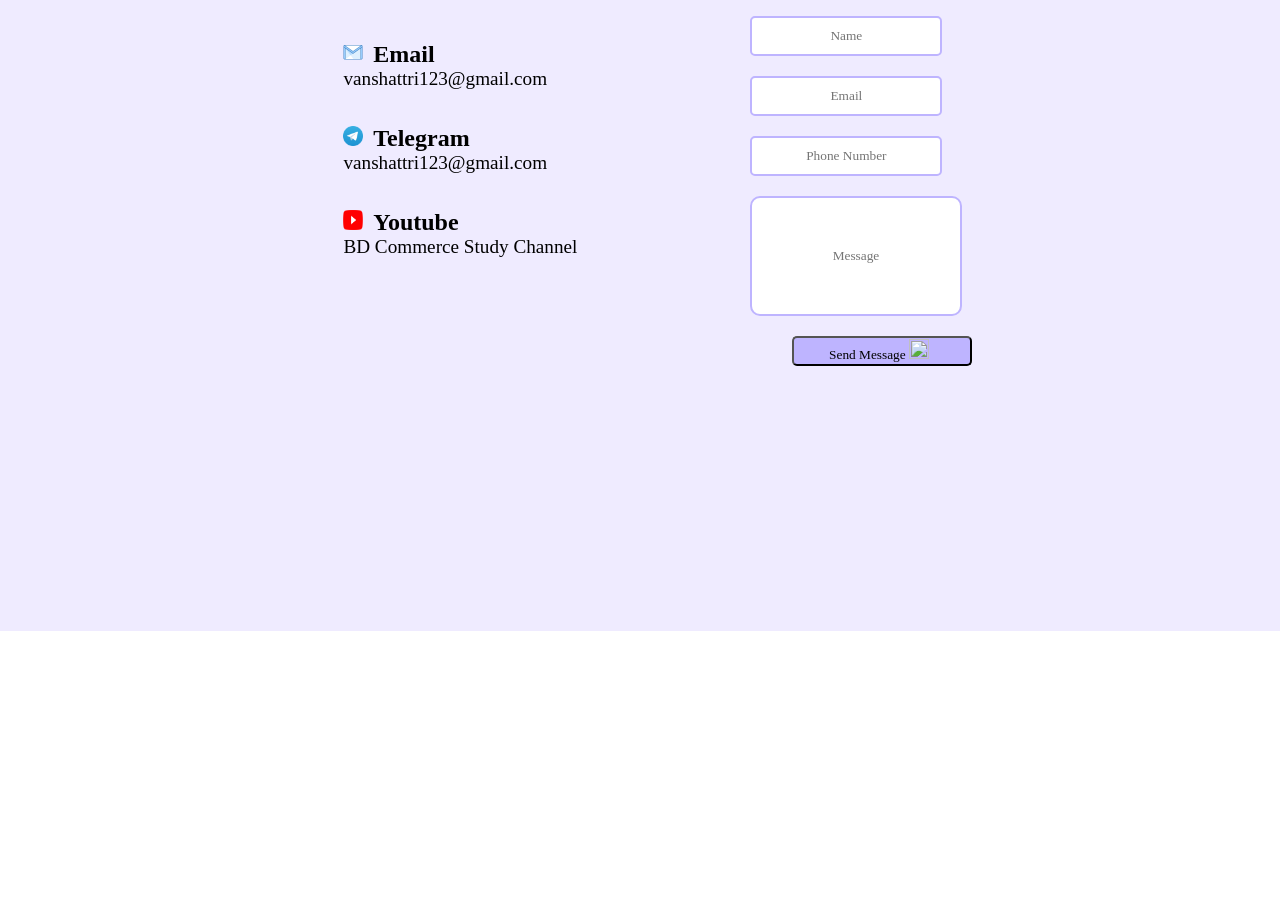
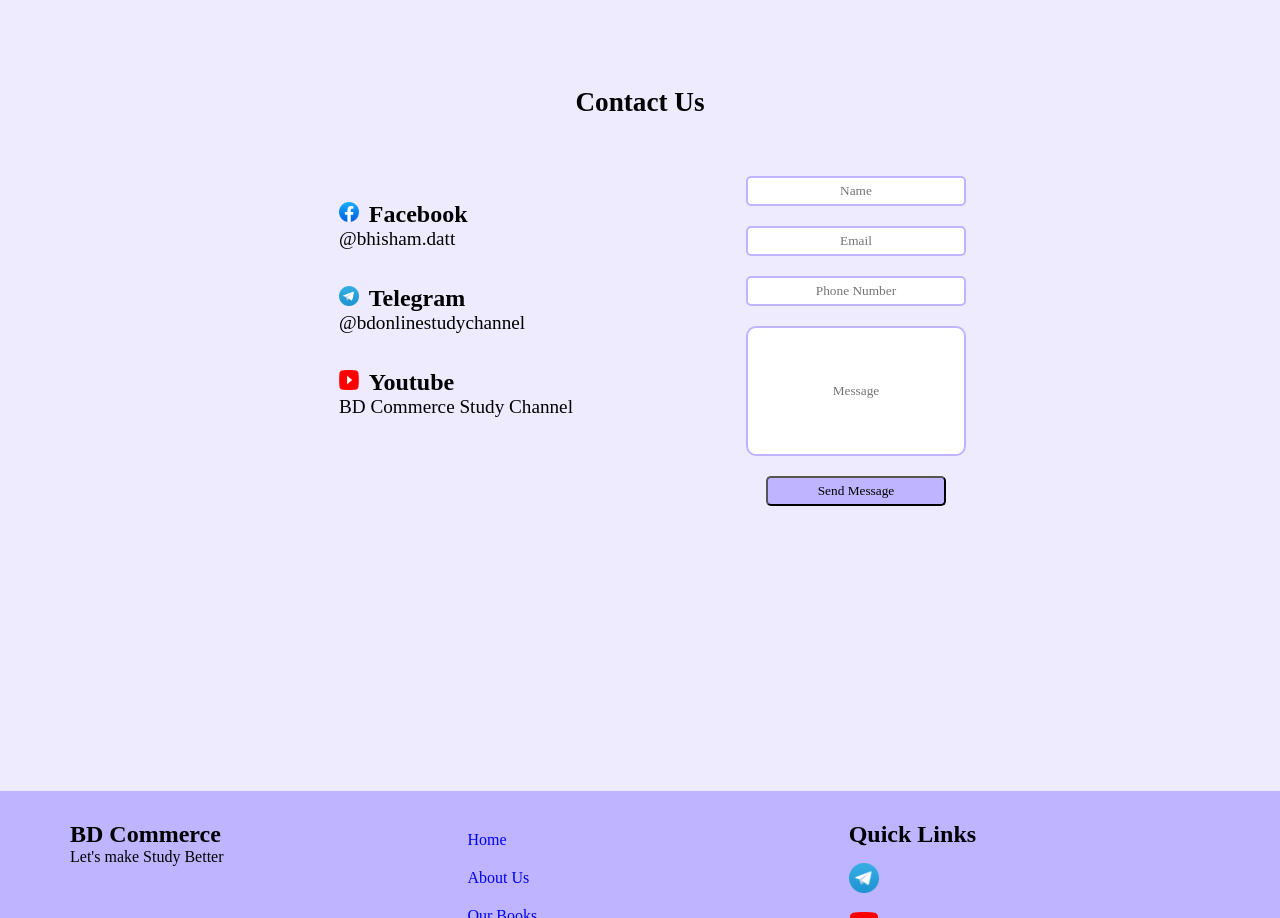
Before and after one commit to vansh-attri/Educational-Website, a plain HTML site: page index.html in a window 1280 px wide. Shown: the part 3380-4298 px from the top of the page. Before the commit the page ends 4011 px from the top, so only its background shows below. Drawn offline with nearby package versions, Linux system fonts and the light colour scheme.

Commit message:
added footer

```diff
--- a/index.html
+++ b/index.html
@@ -20,7 +20,7 @@
                 <li class="list_item"><a href="#About">About Us</a></li>
                 <li class="list_item"><a href="#books">Our Books</a></li>
                 <li class="list_item"><a href="#courses">Our Youtube Courses</a></li>
-                <li class="list_item"><a href="#">Contact Us</a></li>
+                <li class="list_item"><a href="#contact">Contact Us</a></li>
             </ul>
         </nav>
     </header>
@@ -79,7 +79,7 @@
                             target="_blank">Shop Now</a>
                     </button>
                 </li>
-                <li><img src="Images/book2.png" alt=""><br><span>Book 2</span><br>A physical book highly recommended for
+                <li><img src="Images/book2.jpg" alt=""><br><span>Book 2</span><br>A physical book highly recommended for
                     KVS, <br> NVS,
                     DSSSB, Haryana, UP, Rajasthan <br> and Other PGT Recruitment Exams <br>
                     <button>
@@ -139,20 +139,20 @@
         <div class="container">
             <div class="left">
                 <ul>
-                    <li>
-                        <img src="Images/logo1.png" alt="">
-                        <span>Email</span> <br>
-                        vanshattri123@gmail.com
+                    <li><a href="http://facebook.com/bhisham.datt" target="_blank">
+                        <img src="Images/logo5.webp" alt="">
+                        <span>Facebook</span> <br>
+                        @bhisham.datt</a>
                     </li>
-                    <li>
-                        <img src="Images/logo2.webp" alt="">
+                    <li><a href="http://t.me/bdonlinestudychannel" target="_blank">
+                    <img src="Images/logo2.webp" alt="">
                         <span>Telegram</span> <br>
-                        vanshattri123@gmail.com
+                            @bdonlinestudychannel</a>
                     </li>
-                    <li>
+                    <li><a href="https://www.youtube.com/@BhishamDatt" target="_blank">
                         <img src="Images/logo3.png" alt="">
                         <span>Youtube</span> <br>
-                        BD Commerce Study Channel
+                        BD Commerce Study Channel</a>
                     </li>
                 </ul>
             </div>
@@ -163,11 +163,36 @@
                 <input type="text" placeholder="Message" id="message">
                 <button>
                     Send Message
-                    <img src="Images/logo4.jpg" alt="">
+                    <!-- <img src="Images/logo4.jpg" alt=""> -->
                 </button>
             </div>
         </div>
     </section>
+    <footer>
+        <div class="footer">
+            <div class="left_footer">
+                <h2>BD Commerce</h2>
+                <p>Let's make Study Better</p>
+            </div>
+            <div class="mid_footer">
+                <ul>
+                <li class=""><a href="#home">Home</a></li>
+                <li class=""><a href="#About">About Us</a></li>
+                <li class=""><a href="#books">Our Books</a></li>
+                <li class=""><a href="#courses">Our Youtube Courses</a></li>
+                <li class=""><a href="#contact">Contact Us</a></li>
+                </ul>
+            </div>
+            <div class="right_footer">
+                <h2>Quick Links</h2>
+                <ul>
+                    <li><a href="http://facebook.com/bhisham.datt" target="_blank"><img src="Images/logo2.webp" alt=""></a></li>
+                    <li><a href="https://www.youtube.com/@BhishamDatt" target="_blank"><img src="Images/logo3.png" alt=""></a></li>
+                    <li><a href="http://t.me/bdonlinestudychannel" target="_blank"><img src="Images/logo5.webp" alt=""></a></li>
+                </ul>
+            </div>
+        </div>
+    </footer>
 </body>
 
 </html>
--- a/style.css
+++ b/style.css
@@ -228,7 +228,7 @@ nav div :hover {
     text-align: center;
     color: black;
     width: 100%;
-    height: 100vh;
+    height: 120vh;
 }
 
 #courses h2 {
@@ -307,14 +307,14 @@ nav div :hover {
 }
 
 #name, #email, #phone {
-    height: 5vh;
-    width: 15vw;
+    height: 30px;
+    width: 220px;
     border-radius: 5px;
     text-align: center;
 }
 
 #message {
-    height: 15vh;
+    height: 130px;
     text-align: center;
     border-radius: 10px;
 }
@@ -327,7 +327,7 @@ nav div :hover {
 
 .container button {
     width: 180px;
-    margin-left: 4vw;
+    margin-left: 30px;
     height: 30px;
     border-radius: 5px;
     background-color: #beb4ff;
@@ -335,6 +335,42 @@ nav div :hover {
     cursor: pointer;
 }
 
-.container button img {
+.container a {
+    text-decoration: none;
+    color: black;
+}
 
+/* footer */
+
+.footer {
+    background-color: #beb4ff;
+    height: 350px;
+    display: grid;
+    grid-template-columns: auto auto auto;
+    padding: 30px;
+    padding-left: 70px;
+    padding-right: 70px;
 }
+
+.mid_footer li{
+    list-style: none;
+    padding: 10px;
+}
+
+.mid_footer li a {
+    text-decoration: none;
+}
+.mid_footer li :hover{
+    color: #9e1818;
+}
+
+.footer div img {
+    width: 30px;
+    cursor: pointer;
+    margin-top: 15px;
+    height: 30px;
+}
+
+.right_footer li {
+    list-style: none;
+}
```
Also changed, not shown: Images/logo5.webp (added).
